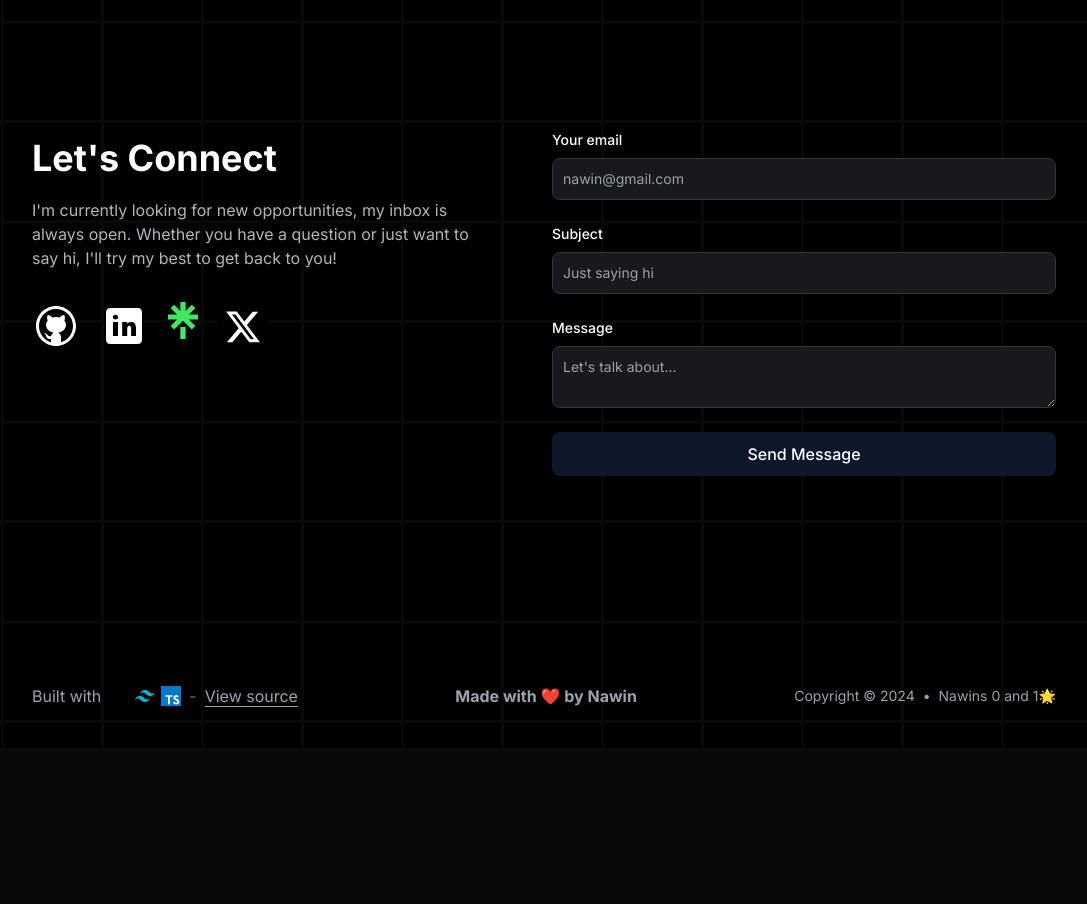
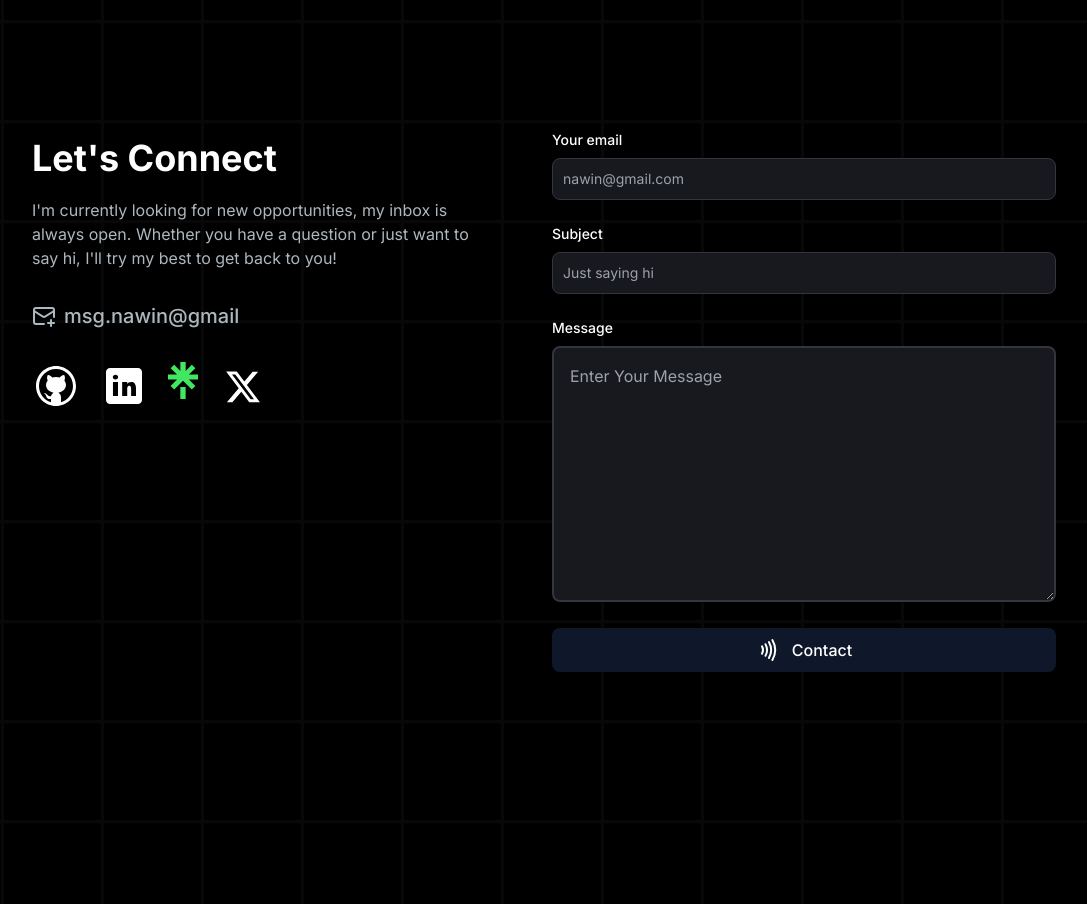
Before and after one commit to nawinsharma/Nawin, a Next.js app: page / in a window 1280 px wide. Shown: the part 4080-4984 px from the top of the page, without its empty margins (96-1183 px from the left). Before the commit the page ends 4828 px from the top, so only its background shows below. Built offline with nearby package versions, Linux system fonts and the light colour scheme; what tailwindcss-filters would draw is missing.

Commit message:
:sparkles: fix: contact, implemented contact using  emailjs/browser

```diff
--- a/src/app/api/send/route.ts
+++ /dev/null
@@ -1,29 +0,0 @@
-import { NextRequest, NextResponse } from "next/server";
-import { Resend } from "resend";
-
-const resend = new Resend(process.env.RESEND_API_KEY as string);
-const fromEmail = process.env.FROM_EMAIL as string;
-
-interface EmailRequest {
-  email: string;
-  subject: string;
-  message: string;
-}
-
-export async function POST(req: NextRequest): Promise<NextResponse> {
-  try {
-    const { email, subject}: EmailRequest = await req.json();
-
-    const data = await resend.emails.send({
-      from: fromEmail,
-      to: [fromEmail, email],
-      subject: subject,
-      html: '<p>Congrats on sending your <strong>first email</strong>!</p>'
-    });
-
-    return NextResponse.json(data);
-  } catch (error) {
-    console.error(error);
-    return NextResponse.json({ error: (error as Error).message });
-  }
-}
--- a/src/app/components/Contact.tsx
+++ b/src/app/components/Contact.tsx
@@ -1,5 +1,12 @@
 "use client";
-import React, { useState } from "react";
+
+import React, { useState, useRef } from "react";
+import { toast } from 'react-toastify';
+import 'react-toastify/dist/ReactToastify.css';
+import { ScaleLoader } from "react-spinners";
+import emailjs from "@emailjs/browser";
+import { MailPlus, Nfc } from "lucide-react";
+
 import GithubIcon from "../../../public/github-icon.svg"
 import LinkedinIcon from "../../../public/linkedin-icon.svg";
 import LinktreeIcon from "../../../public/linktree-logo-icon.svg";
@@ -8,39 +15,32 @@ import Link from "next/link";
 import Image from "next/image";
 
 const Contact = () => {
-  const [emailSubmitted, setEmailSubmitted] = useState(false);
 
-  const handleSubmit = async (e:any) => {
+  const [message, setMessage] = useState<string>("");
+  const [loading, setLoading] = useState<boolean>(false);
+  const form = useRef<HTMLFormElement>(null);
+
+  const sendEmail = async (e: React.FormEvent<HTMLFormElement>) => {
     e.preventDefault();
-    const data = {
-      email: e.target.email.value,
-      subject: e.target.subject.value,
-      message: e.target.message.value,
-    };
-    const JSONdata = JSON.stringify(data);
-    const endpoint = "/api/send";
 
-    // Form the request for sending data to the server.
-    const options = {
-      // The method is POST because we are sending data.
-      method: "POST",
-      // Tell the server we're sending JSON.
-      headers: {
-        "Content-Type": "application/json",
-      },
-      // Body of the request is the JSON data we created above.
-      body: JSONdata,
-    };
-
-    const response = await fetch(endpoint, options);
-    const resData = await response.json();
-
-    if (response.status === 200) {
-      console.log("Message sent.");
-      setEmailSubmitted(true);
+    try {
+      setLoading(true);
+      await emailjs.sendForm(process.env.NEXT_PUBLIC_SERVICE_ID!, process.env.NEXT_PUBLIC_TEMPLATE_ID!, form.current!, process.env.NEXT_PUBLIC_PUBLIC_KEY);
+      toast.success("msg sent")
+      setMessage("");
+      form.current!.reset();
+    } catch (error) {
+      setLoading(false);
+      toast.error('error')
+      console.error("An error occurred:", error);
+    } finally {
+      setLoading(false);
     }
   };
 
+  const handleMessageChange = (event: React.ChangeEvent<HTMLTextAreaElement>) => {
+    setMessage(event.target.value);
+  };
   return (
     <section
       id="contact"
@@ -57,6 +57,9 @@ const Contact = () => {
           open. Whether you have a question or just want to say hi, I&apos;ll
           try my best to get back to you!
         </p>
+        <a href="mailto:msg.nawin@gmail.com?body=Hello" target="_blank" className="flex items-center gap-2 text-[#ADB7BE] mb-8 hover:text-white text-xl font-medium">
+          <MailPlus />msg.nawin@gmail
+        </a>
         <div className="socials flex flex-row gap-5">
           <Link href="https://github.com/nawinkumarsharma" target="_blank">
             <Image src={GithubIcon} alt="Github Icon" />
@@ -68,17 +71,12 @@ const Contact = () => {
             <Image height={30} width={30} src={LinktreeIcon} alt="Linktree" />
           </Link>
           <Link href="https://twitter.com/NawinScript" target="_blank">
-            <Image  height={50} width={50} src={TwitterIcon} alt="Twitter Icon" />
+            <Image height={50} width={50} src={TwitterIcon} alt="Twitter Icon" />
           </Link>
         </div>
       </div>
       <div>
-        {emailSubmitted ? (
-          <p className="text-green-500 text-2xl mt-2">
-            Email sent successfully!
-          </p>
-        ) : (
-          <form className="flex flex-col" onSubmit={handleSubmit}>
+        <form className="flex flex-col" autoComplete="off" ref={form} onSubmit={sendEmail}>
           <div className="mb-6">
             <label
               htmlFor="email"
@@ -118,21 +116,19 @@ const Contact = () => {
             >
               Message
             </label>
-              <textarea
-                name="message"
-                id="message"
-                className="bg-[#18191E] border border-[#33353F] placeholder-[#9CA2A9] text-gray-100 text-sm rounded-lg block w-full p-2.5"
-                placeholder="Let's talk about..."
-              />
+            <textarea placeholder="Enter Your Message" className=" h-64 bg-[#18191E]  border-[#33353F] placeholder-[#9CA2A9] text-gray-100 p-4 rounded-lg w-full flex-auto  border-2" required autoComplete="false" name="message" value={message} onChange={handleMessageChange}></textarea>
+            {loading ? (
+              <button className="flex justify-center items-center gap-3 boxshadowbtn bg-slate-900 hover:bg-slate-800 text-white font-medium py-2.5 px-5 rounded-lg w-full mt-5 disabled">
+                <ScaleLoader color="#808080" className=" scale-50" /> Processing.....
+              </button>
+            ) : (
+              <button className="flex justify-center items-center gap-3 boxshadowbtn bg-slate-900 hover:bg-slate-800 text-white font-medium py-2.5 px-5 rounded-lg w-full mt-5">
+                <Nfc />
+                Contact
+              </button>
+            )}
           </div>
-            <button
-              type="submit"
-              className="bg-slate-900 hover:bg-slate-600 text-white font-medium py-2.5 px-5 rounded-lg w-full"
-            >
-              Send Message
-            </button>
         </form>
-        )}
       </div>
     </section>
   );
--- a/src/app/layout.tsx
+++ b/src/app/layout.tsx
@@ -2,8 +2,8 @@ import type { Metadata } from "next";
 import { Inter } from "next/font/google";
 import "./globals.css";
 import { AnimatedCursor } from "./components/AnimatedCursor";
-import { Toaster } from "sonner";
 import { ThemeProvider } from "./provider";
+import { ToastContainer } from 'react-toastify';
 
 const inter = Inter({ subsets: ["latin"] });
 
@@ -23,7 +23,7 @@ export default function RootLayout({
         <main className="dark:bg-black bg-white dark:bg-grid-small-white/[0.07] sm:dark:bg-grid-white/[0.03] bg-grid-black/[0.1]">
           <link rel="icon" href="/static/images/favicon.png" sizes="any" />
           <AnimatedCursor />
-          <Toaster />
+          <ToastContainer />
           <ThemeProvider
             attribute="class"
             defaultTheme="dark"
```
Also changed, not shown: package.json (+4 -4 lines), 2 other files (tests, documents, lock files or other folders). Lines whose indentation alone changed are shown as unchanged.
